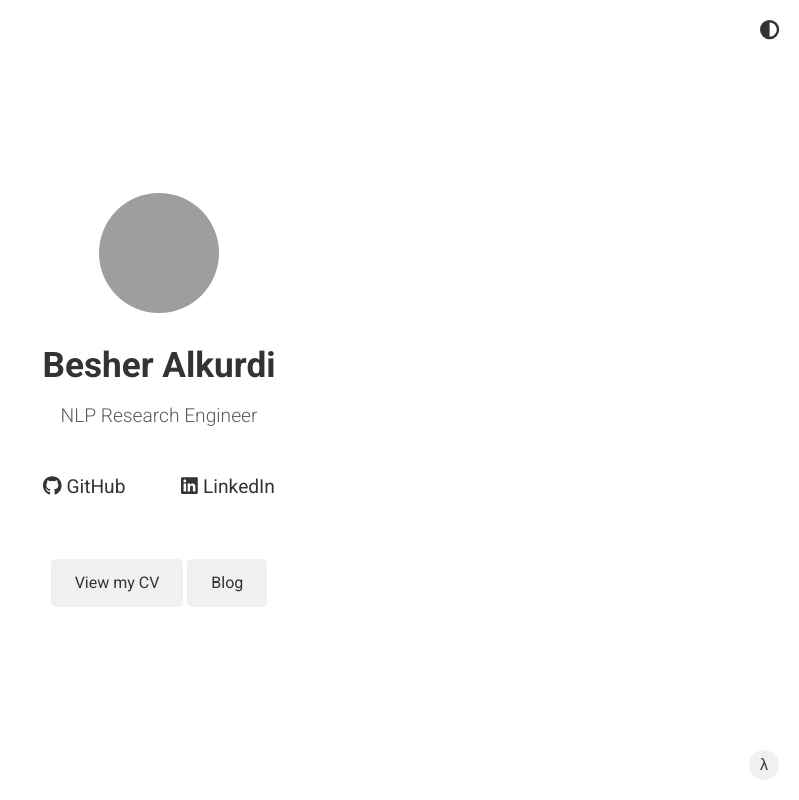
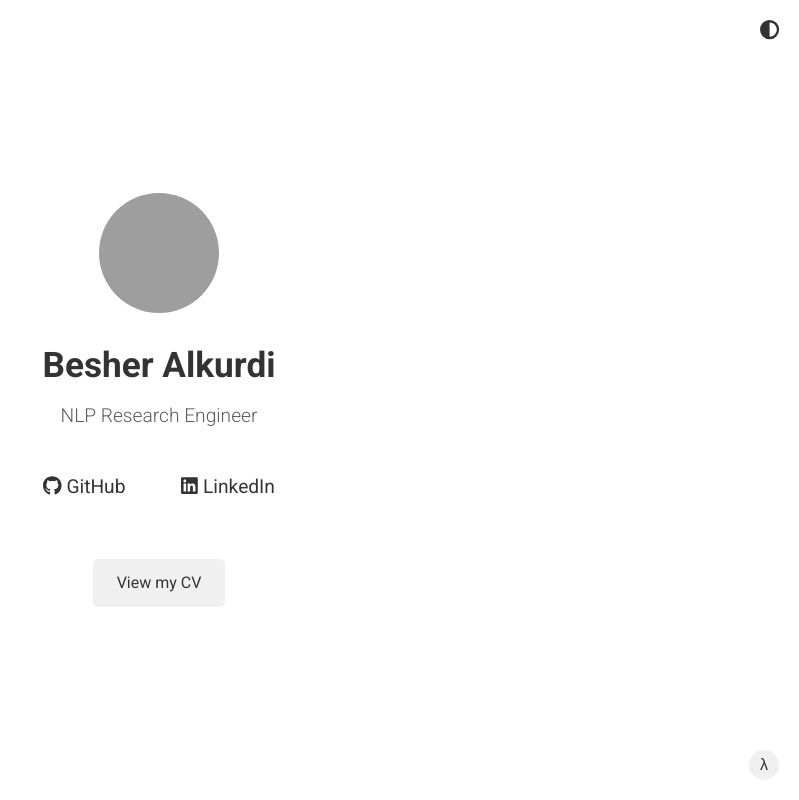
Before and after one commit to mrbesher/mrbesher.github.io, a plain HTML site: page index.html in a window 1280 px wide. Shown: the whole page, without its empty margins (481-1280 px from the left). Drawn offline with Linux system fonts and the light colour scheme; grey boxes are pictures that could not be loaded.

Commit message:
Remove blog button

```diff
--- a/index.html
+++ b/index.html
@@ -203,7 +203,6 @@
             </div>
 
             <a href="/cv.pdf" class="cv-link" target="_blank">View my CV</a>
-            <a href="/blog" class="cv-link">Blog</a>
         </div>
 
         <div class="easter-egg" id="easter-egg">λ</div>
```
